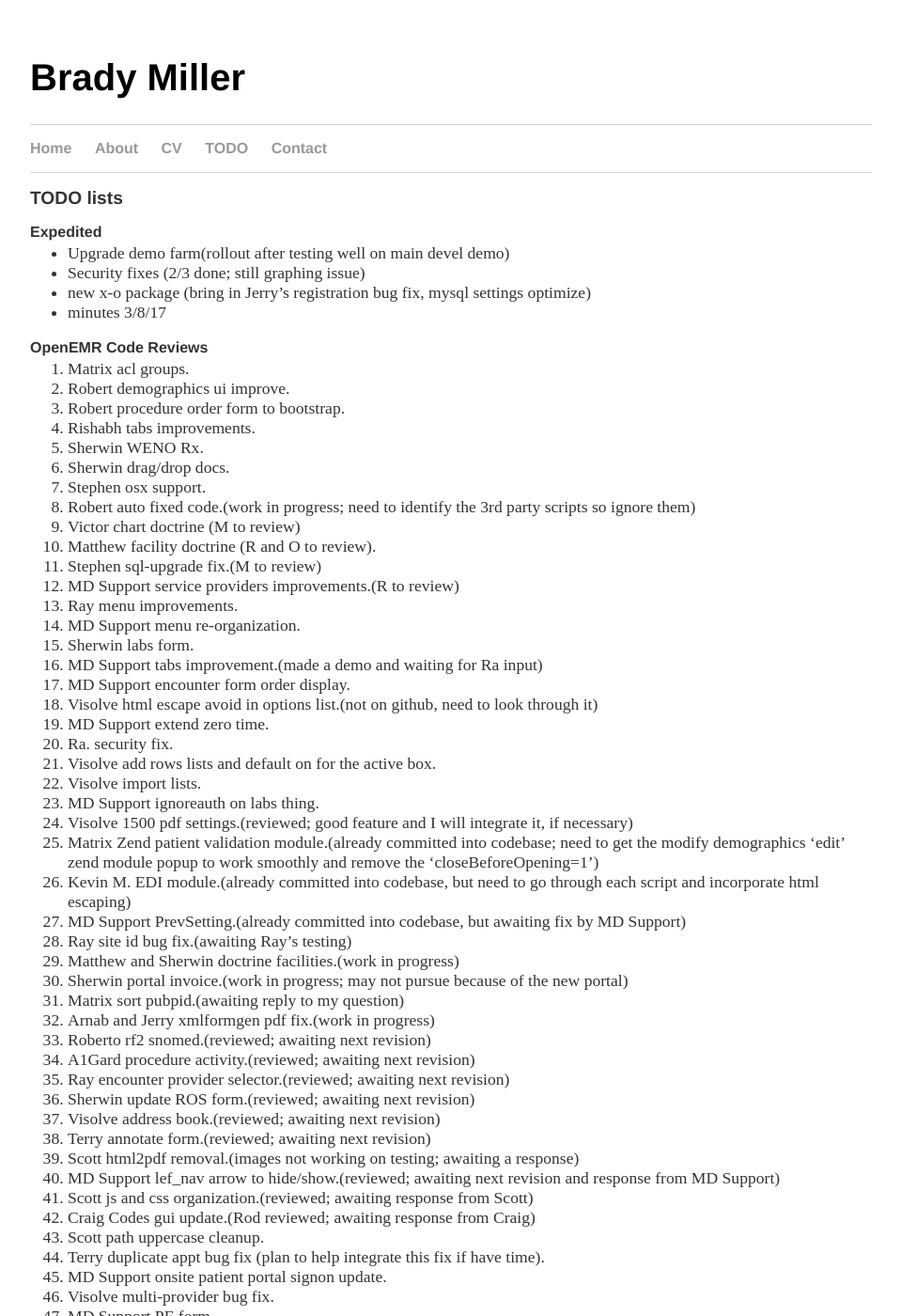
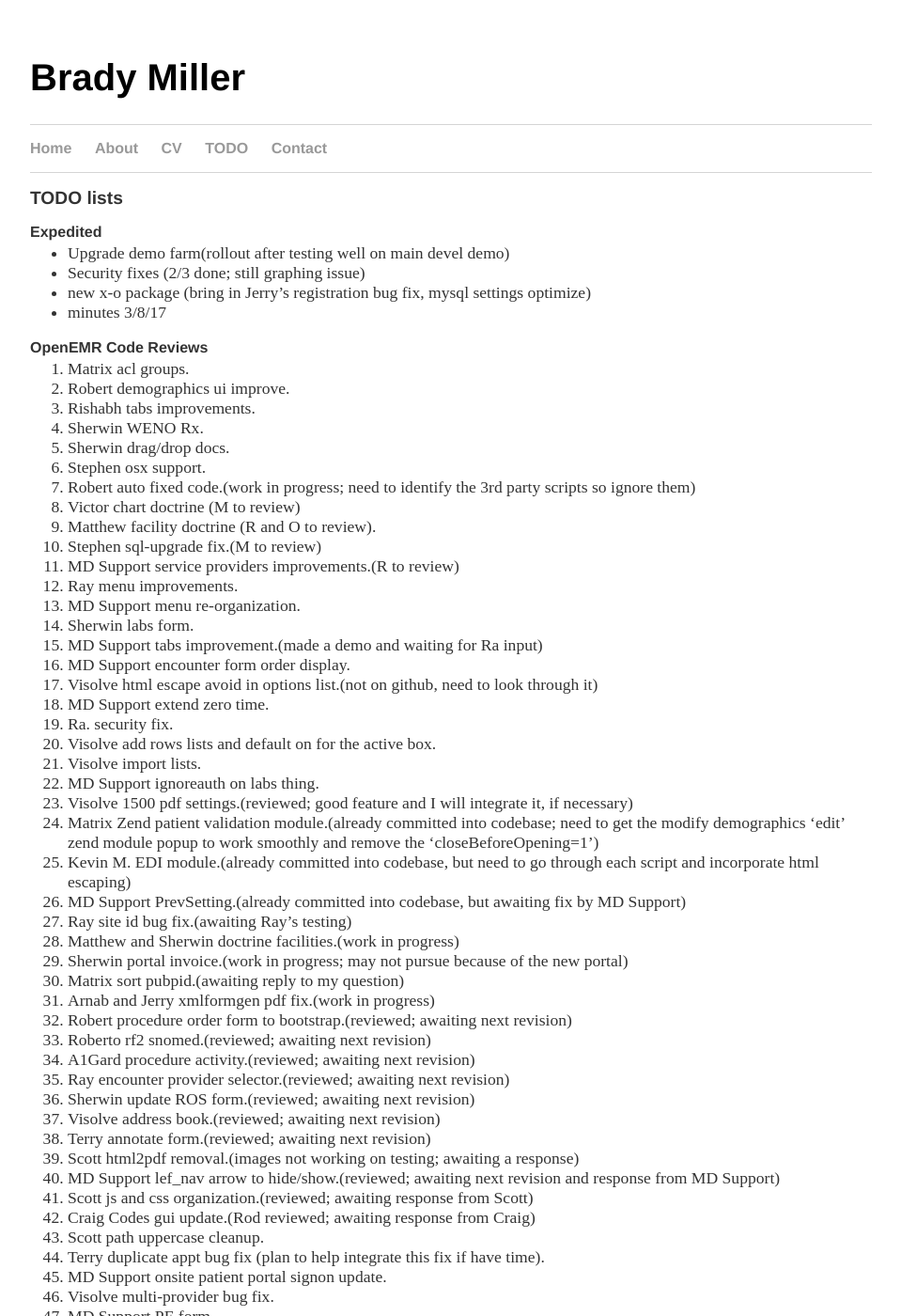
Before and after one commit to bradymiller/bradymiller.github.io, a Jekyll site: the page built from todo/index.md, in a window 1280 px wide and 1400 px high. Shown: the whole window at 94% size, without its empty margins (160-1119 px from the left). Built offline with Jekyll 4.4.1, drawn with Linux system fonts in a browser that asks for light colours; our own code applies the rules of GitHub Pages for plain Markdown files; some of the changed lines change nothing that is shown.

Commit message:
Update index.md

```diff
--- a/todo/index.md
+++ b/todo/index.md
@@ -12,7 +12,6 @@
 ### OpenEMR Code Reviews
 1. Matrix acl groups.
 1. Robert demographics ui improve.
-1. Robert procedure order form to bootstrap.
 1. Rishabh tabs improvements.
 1. Sherwin WENO Rx.
 1. Sherwin drag/drop docs.
@@ -42,6 +41,7 @@
 1. Sherwin portal invoice.(work in progress; may not pursue because of the new portal)
 1. Matrix sort pubpid.(awaiting reply to my question)
 1. Arnab and Jerry xmlformgen pdf fix.(work in progress)
+1. Robert procedure order form to bootstrap.(reviewed; awaiting next revision)
 1. Roberto rf2 snomed.(reviewed; awaiting next revision)
 1. A1Gard procedure activity.(reviewed; awaiting next revision)
 1. Ray encounter provider selector.(reviewed; awaiting next revision)
```
